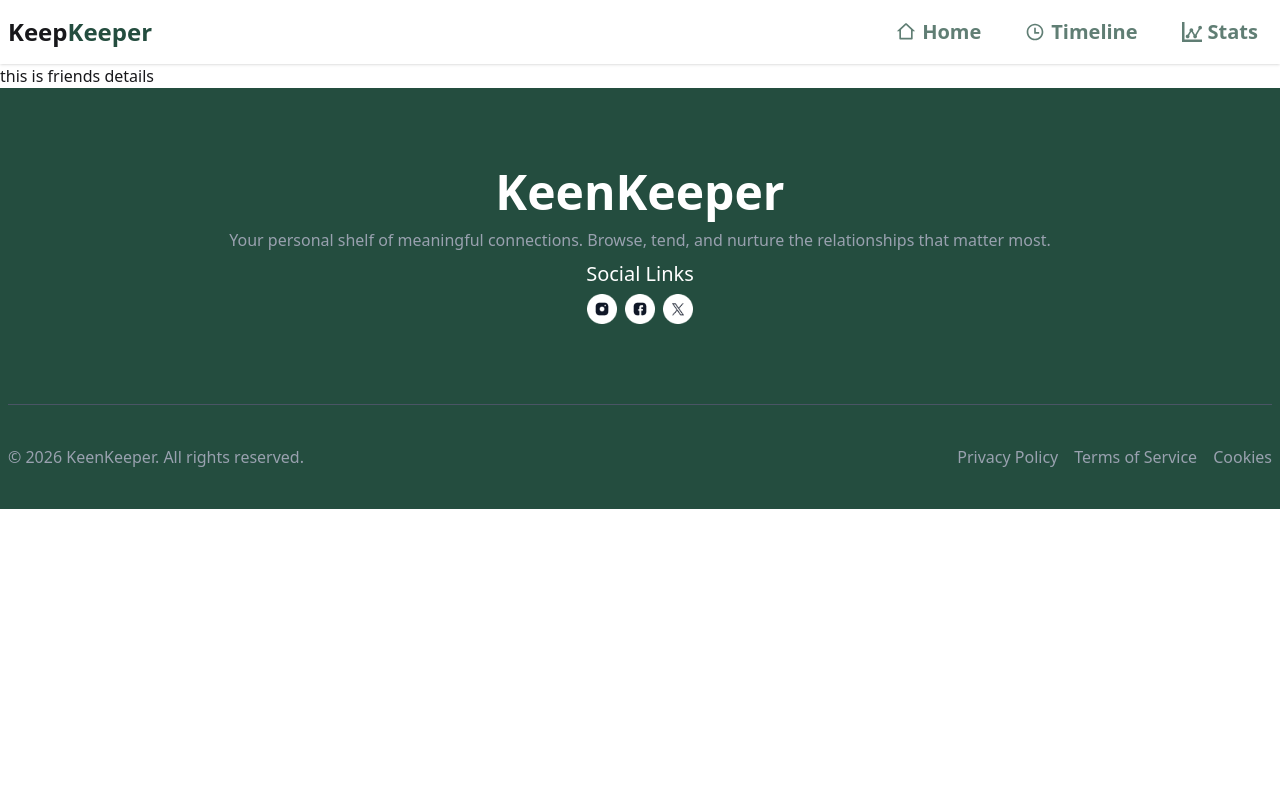
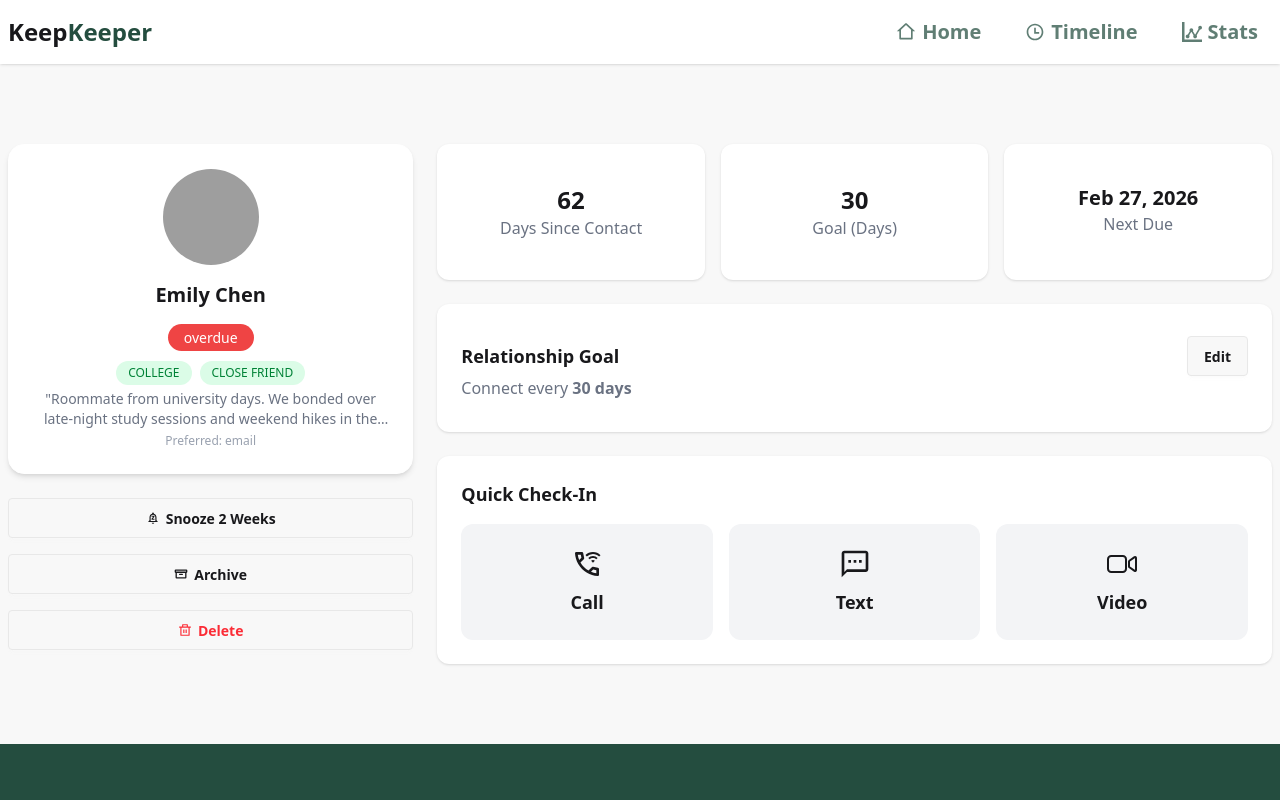
Before and after one commit to ashikur-rahman-programmer/keep-keeper-website, a Next.js app: page /1 in a window 1280 px wide. Shown: the top 800 px of the page. Built offline with nearby package versions, Linux system fonts and the light colour scheme; grey boxes are pictures that could not be loaded.

Commit message:
added friend details with responsive

```diff
--- a/src/app/(public)/[id]/page.jsx
+++ b/src/app/(public)/[id]/page.jsx
@@ -1,14 +1,131 @@
 import friends from "@/../public/friendsData.json";
+import Image from "next/image";
 
 import React from "react";
+import { IoVideocamOutline } from "react-icons/io5";
+import {
+  MdOutlineNotificationsPaused,
+  MdOutlineTextsms,
+  MdOutlineWifiCalling3,
+} from "react-icons/md";
+import { PiArchiveBold } from "react-icons/pi";
+import { RiDeleteBinLine } from "react-icons/ri";
 
 const FriendsDetails = async ({ params }) => {
   const { id } = await params;
   const friend = friends.find((f) => f.id === parseInt(id));
-  console.log(friend, "friend ");
   return (
-    <div>
-      <h2>this is friends details</h2>
+    <div className="bg-base-200 px-2">
+      <div className="container mx-auto grid grid-cols-1 md:grid-cols-3 gap-6 py-20 ">
+        {/* left side  */}
+        <div className="md:col-span-1 space-y-6">
+          <div className="bg-white shadow-md rounded-2xl p-6 w-full  text-center border border-white">
+            <div className="flex justify-center">
+              <Image
+                src={friend.picture}
+                alt={friend.name}
+                width={96}
+                height={96}
+                className="rounded-full object-cover mx-auto"
+              />
+            </div>
+
+            <h2 className="text-xl font-semibold mt-4">{friend.name}</h2>
+
+            <div className="mt-4">
+              <span
+                className={`px-4 py-1 text-sm rounded-full text-white font-medium ${
+                  friend.status === "overdue"
+                    ? "bg-[#EF4444]"
+                    : friend.status === "on-track"
+                      ? "bg-[#244D3F]"
+                      : "bg-[#EFAD44]"
+                }`}
+              >
+                {friend.status}
+              </span>
+            </div>
+
+            <div className="mt-3 flex justify-center flex-wrap gap-2">
+              {friend.tags?.map((tag, index) => (
+                <span
+                  key={index}
+                  className="px-3 py-1 text-xs rounded-full bg-green-100 text-green-700 font-medium"
+                >
+                  {tag.toUpperCase()}
+                </span>
+              ))}
+            </div>
+
+            <p className="text-gray-500 text-sm mt-1 line-clamp-2">{`"${friend.bio}"`}</p>
+            <p className="text-gray-400 text-xs mt-1">Preferred: email</p>
+          </div>
+          <div className="space-y-4">
+            <button className="btn w-full">
+              <MdOutlineNotificationsPaused />
+              Snooze 2 Weeks
+            </button>
+            <button className="btn w-full">
+              <PiArchiveBold />
+              Archive
+            </button>
+            <button className="btn w-full text-red-500 ">
+              <RiDeleteBinLine />
+              Delete
+            </button>
+          </div>
+        </div>
+
+        {/* right side  */}
+        <div className="md:col-span-2 space-y-6">
+          <div className="grid grid-cols-1 md:grid-cols-3 gap-4">
+            <div className="bg-white rounded-xl shadow px-4 py-10 text-center">
+              <h2 className="text-2xl font-bold">62</h2>
+              <p className="text-gray-500">Days Since Contact</p>
+            </div>
+
+            <div className="bg-white rounded-xl shadow px-4 py-10 text-center">
+              <h2 className="text-2xl font-bold">30</h2>
+              <p className="text-gray-500">Goal (Days)</p>
+            </div>
+
+            <div className="bg-white rounded-xl shadow px-4 py-10 text-center">
+              <h2 className="text-xl font-bold">Feb 27, 2026</h2>
+              <p className="text-gray-500">Next Due</p>
+            </div>
+          </div>
+          <div className="bg-white rounded-xl shadow px-6 py-8 ">
+            <div className="flex justify-between items-center">
+              <h3 className="font-semibold text-lg">Relationship Goal</h3>
+
+              <button className="btn">Edit</button>
+            </div>
+            <p className="text-gray-500">
+              Connect every <span className="font-bold">30 days</span>
+            </p>
+          </div>
+          <div className="bg-white rounded-xl shadow p-6">
+            <h3 className="font-semibold text-lg mb-4">Quick Check-In</h3>
+
+            <div className="grid grid-cols-1 md:grid-cols-3 gap-4">
+              <button className="flex flex-col items-center justify-center py-6 bg-gray-100 rounded-xl hover:bg-gray-200 transition">
+                <MdOutlineWifiCalling3 size={32} />
+                <span className="mt-2 text-lg font-semibold">Call</span>
+              </button>
+
+              <button className="flex flex-col items-center justify-center py-6 bg-gray-100 rounded-xl hover:bg-gray-200 transition">
+                <MdOutlineTextsms size={32} />
+                <span className="mt-2 text-lg font-semibold">Text</span>
+              </button>
+
+              <button className="flex flex-col items-center justify-center py-6 bg-gray-100 rounded-xl hover:bg-gray-200 transition">
+                <IoVideocamOutline size={32} />
+                <span className="mt-2 text-lg font-semibold">Video</span>
+              </button>
+            </div>
+          </div>
+        </div>
+      </div>
     </div>
   );
 };
```
